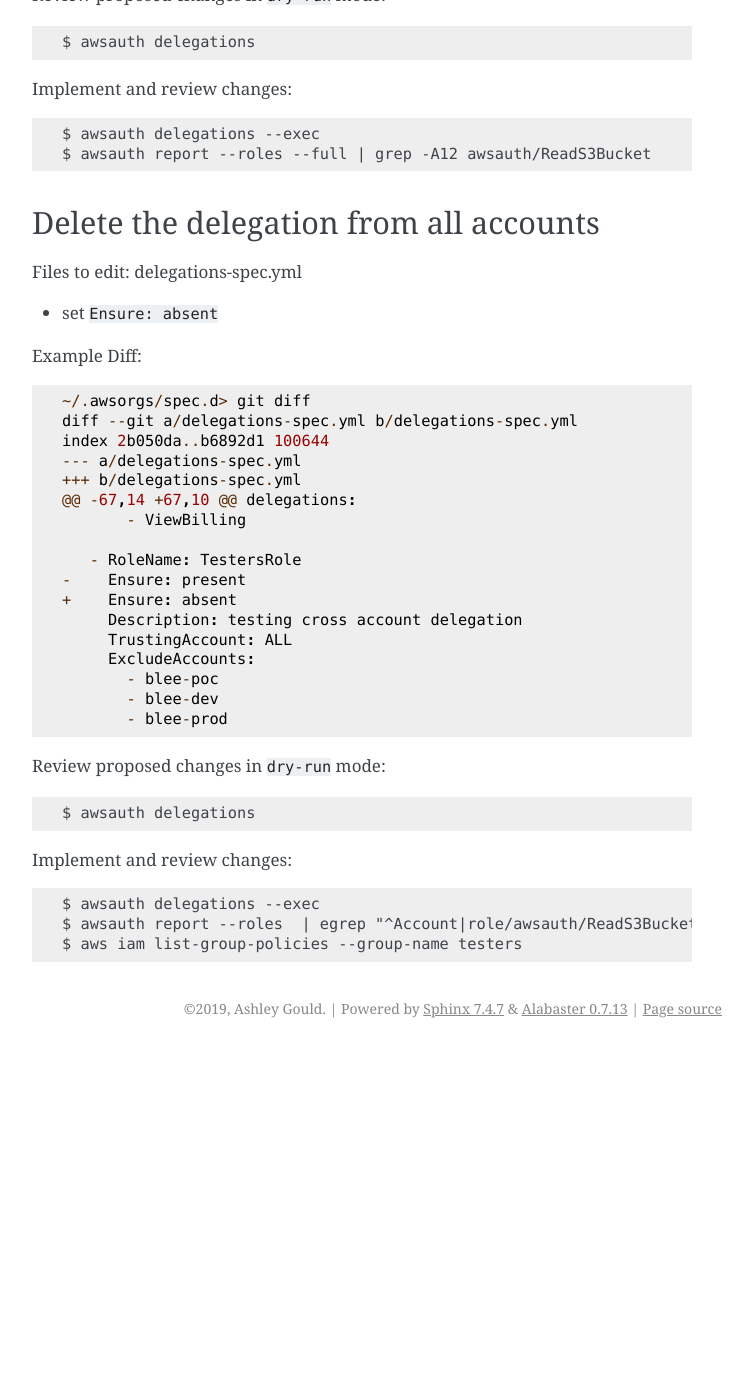
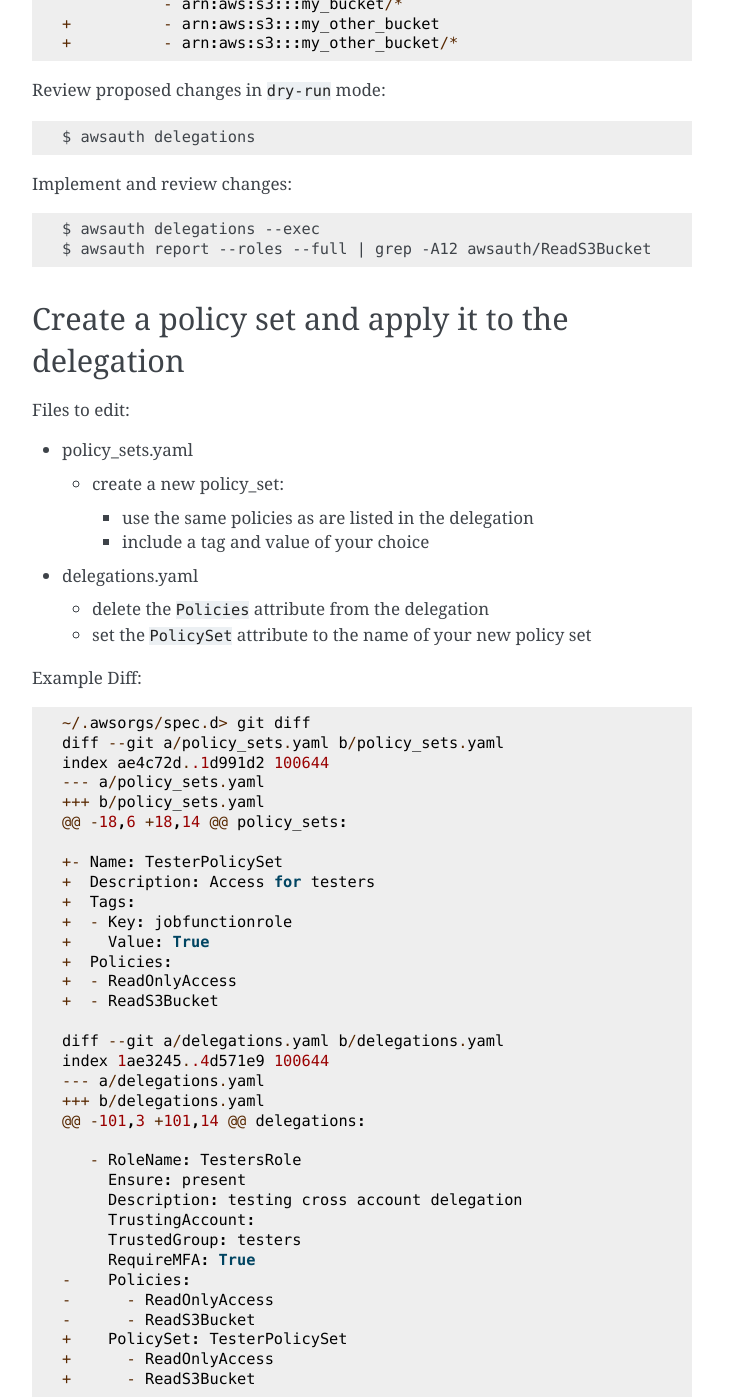
Before and after one commit to ucopacme/aws-orgs, a Sphinx documentation site: the page built from docs/source/usage/awsauth-delegations.rst, in a window 1280 px wide and 1400 px high, scrolled down 4592 px. Shown: the whole window, without its empty margins (388-1141 px from the left). Built offline with Sphinx 7.4.7, drawn with Linux system fonts in a browser that asks for light colours; before the commit the page ends 5640 px from its top, so only the background shows below that; some of the changed text lies outside the part shown.

Commit message:
document policy_sets usage. update usage docs

```diff
--- a/docs/source/configuration.rst
+++ b/docs/source/basic_configuration.rst
@@ -13,7 +13,7 @@ config.yaml
 -----------
 
 Most CLI commands make use of a per-user config file for basic paramaters.  The
-default location is `~/.awsorgs/config.yaml`.  This file supplies the values
+default location is ``~/.awsorgs/config.yaml``.  This file supplies the values
 for required cli option parameters::
 
   --spec-dir
@@ -46,7 +46,7 @@ documentation of spec attributes.  Edit these to suit your AWS Organization.
    example_spec_files
 
 
-The default spec directory is `~/.awsorgs/spec.d`.  If you choose a non-default
+The default spec directory is ``~/.awsorgs/spec.d``.  If you choose a non-default
 location, be sure to update the ``spec_dir`` parameter in your ``config.yaml``.
 
 .. note::
--- a/docs/source/index.rst
+++ b/docs/source/index.rst
@@ -11,7 +11,7 @@ Welcome to aws-orgs's documentation!
    :caption: Contents:
 
    getting_started
-   configuration
+   basic_configuration
    working_with_spec_files
    aws_organizations
    centralized_iam_access
--- a/docs/source/usage/awsauth-delegations.rst
+++ b/docs/source/usage/awsauth-delegations.rst
@@ -16,22 +16,26 @@ Commands used:
 
 Spec files impacted:
 
-- delegations-spec.yml
-- custom-policy-spec.yml
+- delegations.yaml
+- custom_policies.yaml
+- policy_sets.yaml
 
 
 Actions:
 
-- create a cross account access delegation
-- update the delegation definition
-- update attached custom policy
-- delete delegation
+- `Create a cross account access delegation`_
+- `Update the delegation to apply to all accounts`_
+- `Exclude some accounts from a delegation`_
+- `Attach a custom policy`_
+- `Modify a custom policy`_
+- `Create a policy set and apply it to the delegation`_
+- `Delete the delegation from all accounts`_
 
 
 Create a cross account access delegation
 ****************************************
 
-File to edit: delegations-spec.yml
+File to edit: delegations.yaml
 
 - set ``TrustedGroup`` to your new group
 - define a list of accounts in ``TrustingAccount``
@@ -40,10 +44,10 @@ File to edit: delegations-spec.yml
 Example Diff::
 
   ~/.awsorgs/spec.d> git diff
-  diff --git a/delegations-spec.yml b/delegations-spec.yml
+  diff --git a/delegations.yaml b/delegations.yaml
   index 1ae3245..4d571e9 100644
-  --- a/delegations-spec.yml
-  +++ b/delegations-spec.yml
+  --- a/delegations.yaml
+  +++ b/delegations.yaml
   @@ -101,3 +101,14 @@ delegations:
 
   +  - RoleName: TestersRole
@@ -70,17 +74,17 @@ Implement and review changes::
 Update the delegation to apply to all accounts
 **********************************************
 
-File to edit: delegations-spec.yml
+File to edit: delegations.yaml
 
 - set ``TrustingAccount`` to keyword ``ALL``
 
 Example Diff::
 
   ~/.awsorgs/spec.d> git diff
-  diff --git a/delegations-spec.yml b/delegations-spec.yml
+  diff --git a/delegations.yaml b/delegations.yaml
   index 282db35..e46ac9e 100644
-  --- a/delegations-spec.yml
-  +++ b/delegations-spec.yml
+  --- a/delegations.yaml
+  +++ b/delegations.yaml
   @@ -104,14 +104,10 @@ delegations:
      - RoleName: TestersRole
        Ensure: present
@@ -110,17 +114,17 @@ Implement and review changes::
 Exclude some accounts from a delegation
 ***************************************
 
-File to edit: delegations-spec.yml
+File to edit: delegations.yaml
 
 - define a list of accounts in ``ExcludeAccounts``
 
 Example Diff::
 
   :~/.awsorgs/spec.d> git diff
-  diff --git a/delegations-spec.yml b/delegations-spec.yml
+  diff --git a/delegations.yaml b/delegations.yaml
   index e46ac9e..8b01bb8 100644
-  --- a/delegations-spec.yml
-  +++ b/delegations-spec.yml
+  --- a/delegations.yaml
+  +++ b/delegations.yaml
   @@ -105,6 +105,10 @@ delegations:
        Ensure: present
        Description: testing cross account delegation
@@ -150,16 +154,16 @@ Attach a custom policy
 
 Files to edit:
 
-- custom-policy-spec.yml
-- delegations-spec.yml
+- custom_policies.yaml
+- delegations.yaml
 
 Example Diff::
 
   ~/.awsorgs/spec.d> git diff
-  diff --git a/custom-policy-spec.yml b/custom-policy-spec.yml
+  diff --git a/custom_policies.yaml b/custom_policies.yaml
   index 9399a60..a428164 100644
-  --- a/custom-policy-spec.yml
-  +++ b/custom-policy-spec.yml
+  --- a/custom_policies.yaml
+  +++ b/custom_policies.yaml
   @@ -120,3 +120,14 @@ custom_policies:
   +
   +  - PolicyName: ReadS3Bucket
@@ -172,10 +176,10 @@ Example Diff::
   +        Resource:
   +          - arn:aws:s3:::my_bucket
   +          - arn:aws:s3:::my_bucket/*
-  diff --git a/delegations-spec.yml b/delegations-spec.yml
+  diff --git a/delegations.yaml b/delegations.yaml
   index 8b01bb8..ce9afa9 100644
-  --- a/delegations-spec.yml
-  +++ b/delegations-spec.yml
+  --- a/delegations.yaml
+  +++ b/delegations.yaml
   @@ -113,5 +113,6 @@ delegations:
        RequireMFA: True
        Policies:
@@ -201,15 +205,15 @@ Modify a custom policy
 
 Files to edit:
 
-- custom-policy-spec.yml
+- custom_policies.yaml
 
 Example Diff::
 
   ~/.awsorgs/spec.d> git diff
-  diff --git a/custom-policy-spec.yml b/custom-policy-spec.yml
+  diff --git a/custom_policies.yaml b/custom_policies.yaml
   index a428164..7efe46b 100644
-  --- a/custom-policy-spec.yml
-  +++ b/custom-policy-spec.yml
+  --- a/custom_policies.yaml
+  +++ b/custom_policies.yaml
   @@ -131,3 +131,5 @@ custom_policies:
            Resource:
              - arn:aws:s3:::my_bucket
@@ -227,21 +231,85 @@ Implement and review changes::
   $ awsauth report --roles --full | grep -A12 awsauth/ReadS3Bucket
 
 
+Create a policy set and apply it to the delegation
+**************************************************
+
+Files to edit:
+
+- policy_sets.yaml
+
+  - create a new policy_set:
+
+    -  use the same policies as are listed in the delegation
+    -  include a tag and value of your choice
+
+- delegations.yaml
+
+  - delete the ``Policies`` attribute from the delegation
+  - set the ``PolicySet`` attribute to the name of your new policy set
+
+Example Diff::
+
+  ~/.awsorgs/spec.d> git diff
+  diff --git a/policy_sets.yaml b/policy_sets.yaml
+  index ae4c72d..1d991d2 100644
+  --- a/policy_sets.yaml
+  +++ b/policy_sets.yaml
+  @@ -18,6 +18,14 @@ policy_sets:
+
+  +- Name: TesterPolicySet
+  +  Description: Access for testers
+  +  Tags:
+  +  - Key: jobfunctionrole
+  +    Value: True
+  +  Policies:
+  +  - ReadOnlyAccess
+  +  - ReadS3Bucket
+
+  diff --git a/delegations.yaml b/delegations.yaml
+  index 1ae3245..4d571e9 100644
+  --- a/delegations.yaml
+  +++ b/delegations.yaml
+  @@ -101,3 +101,14 @@ delegations:
+
+     - RoleName: TestersRole
+       Ensure: present
+       Description: testing cross account delegation
+       TrustingAccount:
+       TrustedGroup: testers
+       RequireMFA: True
+  -    Policies:
+  -      - ReadOnlyAccess
+  -      - ReadS3Bucket
+  +    PolicySet: TesterPolicySet
+  +      - ReadOnlyAccess
+  +      - ReadS3Bucket
+
+
+Review proposed changes in ``dry-run`` mode::
+
+  $ awsauth delegations
+
+Implement and review changes::
+
+  $ awsauth delegations --exec
+  $ aws iam list-role-tags --role-name TestersRole
+
 
 Delete the delegation from all accounts
 ***************************************
 
-Files to edit: delegations-spec.yml
+Files to edit: delegations.yaml
 
 - set ``Ensure: absent``
 
 Example Diff::
 
   ~/.awsorgs/spec.d> git diff
-  diff --git a/delegations-spec.yml b/delegations-spec.yml
+  diff --git a/delegations.yaml b/delegations.yaml
   index 2b050da..b6892d1 100644
-  --- a/delegations-spec.yml
-  +++ b/delegations-spec.yml
+  --- a/delegations.yaml
+  +++ b/delegations.yaml
   @@ -67,14 +67,10 @@ delegations:
          - ViewBilling
 
```
Also changed, not shown: docs/source/usage/awsaccounts.rst (+23 -23 lines), docs/source/usage/awsauth-users.rst (+46 -46 lines), docs/source/usage/awsloginprofile.rst (+23 -21 lines), 1 other file.
